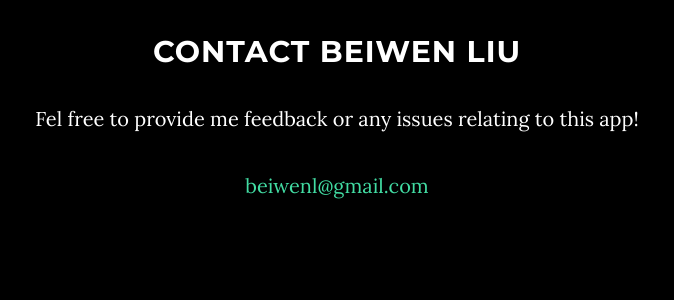
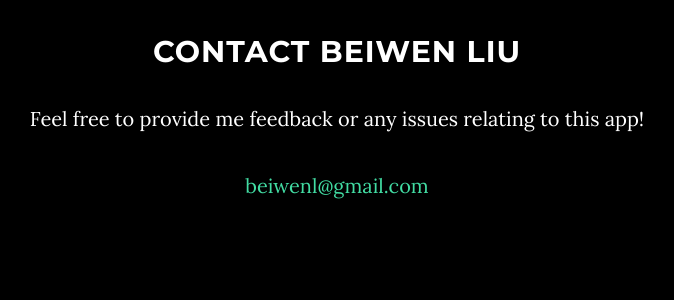
Before and after one commit to BeiwenLiu/CrcTracker, a PHP site: page / in a window 1280 px wide. Shown: the part 2115-2415 px from the top of the page, without its empty margins (303-977 px from the left). Run offline with PHP 8.4, Linux system fonts and the light colour scheme.

Commit message:
Minor change

```diff
--- a/index.php
+++ b/index.php
@@ -116,7 +116,7 @@
             <div class="col-lg-8 col-lg-offset-2">
                 <h2>Contact Beiwen Liu</h2>
 
-                <p>Fel free to provide me feedback or any issues relating to this app!</p>
+                <p>Feel free to provide me feedback or any issues relating to this app!</p>
 
                 <p><a href="mailto:beiwenl@gmail.com.com">beiwenl@gmail.com</a>
                 </p>
```
Also changed, not shown: 1 other file.
